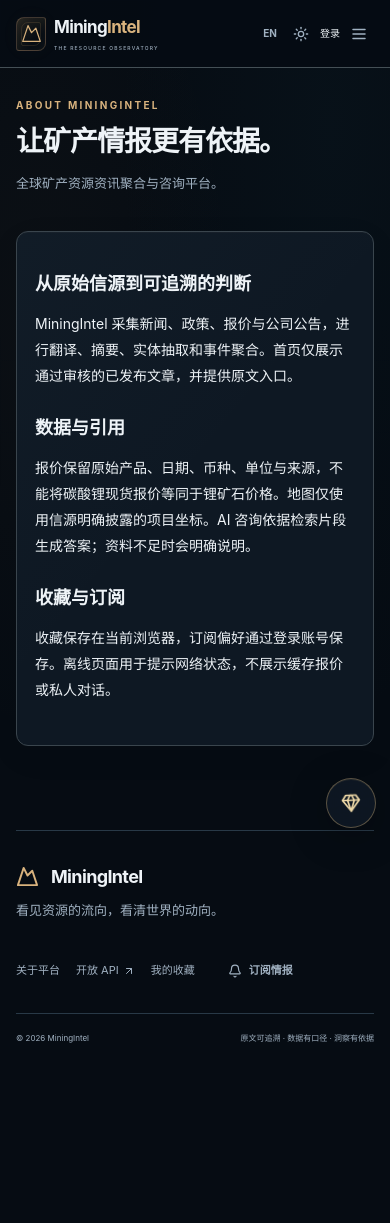
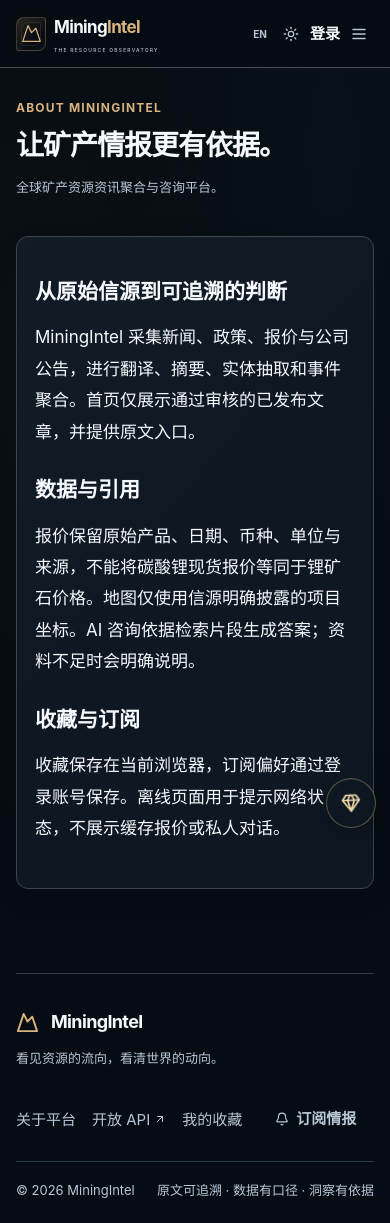
Before and after one commit to long867/-, a Next.js app in the folder frontend/: page /about in a window 390 px wide. Before the commit the page ends 1066 px from the top, so only its background shows below. Built offline with nearby package versions, Linux system fonts and the light colour scheme.

Commit message:
Improve readable typography and contrast across the public site [skip ci]

```diff
--- a/frontend/app/layout.tsx
+++ b/frontend/app/layout.tsx
@@ -8,6 +8,7 @@ import "./fonts.css";
 import "./globals.css";
 import "./mineral-design.css";
 import "./mineral-luxe.css";
+import "./readability.css";
 export const metadata: Metadata = {
   title: {
     default: "MiningIntel · 全球矿产情报",
--- /dev/null
+++ b/frontend/app/readability.css
@@ -0,0 +1,361 @@
+/* Reading hierarchy shared by the observatory, articles and decision workspace. */
+:root {
+  --text: #f5f8fc;
+  --copy: #d8e3ed;
+  --muted: #b8c7d6;
+  --reading-size: 16px;
+  --label-size: 13px;
+}
+
+[data-theme="light"] {
+  --text: #142b38;
+  --copy: #344b5a;
+  --muted: #465d6c;
+}
+
+body {
+  font-size: var(--reading-size);
+  line-height: 1.8;
+}
+
+h1,
+h2,
+h3 {
+  font-weight: 700;
+}
+
+h2,
+.panel-title {
+  font-size: 21px;
+  line-height: 1.6;
+}
+
+.article-card h3,
+.hot-card h3,
+.policy-card h3,
+.directory-card h2 {
+  font-size: 20px;
+  line-height: 1.7;
+  font-weight: 700;
+  letter-spacing: 0;
+}
+
+.article-summary,
+.hot-card p,
+.policy-card p,
+.observatory-hero .subtitle,
+.consult-panel p,
+.research-entry p,
+.observatory-card-description,
+.detail-lead {
+  font-size: var(--reading-size);
+  line-height: 1.9;
+  color: var(--copy);
+}
+
+.article-card {
+  contain-intrinsic-size: auto 320px;
+}
+
+.answer,
+.reading-content,
+.detail-content,
+.digest-prose {
+  font-size: 17px;
+  line-height: 1.95;
+  color: var(--text);
+}
+
+.question,
+.evidence {
+  font-size: var(--reading-size);
+}
+
+.loading,
+.empty,
+.empty p,
+.error,
+.chart-caption,
+.pagination,
+.admin-table {
+  font-size: 14px;
+  line-height: 1.8;
+}
+
+.text-red-700 {
+  color: var(--red);
+}
+
+.main-nav a,
+.mobile-nav a,
+.header .login-link {
+  font-size: 15px;
+  font-weight: 600;
+}
+
+.main-nav {
+  gap: 4px;
+}
+
+.main-nav a {
+  padding-inline: 9px;
+}
+
+.brand small {
+  font-size: 10px;
+  letter-spacing: 1.1px;
+}
+
+.btn,
+.tabs button,
+.filter-panel button,
+.filter-panel select,
+.filter-panel input,
+.policy-filters label,
+.policy-filters input,
+.policy-filters select,
+.observatory-primary,
+.observatory-secondary,
+.research-question,
+.source-form label {
+  font-size: 15px;
+  line-height: 1.6;
+}
+
+.article-meta,
+.date-filter,
+.filter-meta,
+.reading-meta,
+.timeline-date,
+.ticker-label,
+.ticker-group a,
+.hot-meta,
+.category-tag,
+.article-tags a,
+.article-tags button,
+.tag,
+.score,
+.policy-meta,
+.impact-score,
+.source-link,
+.source-card,
+.rank,
+.panel-title small,
+.snapshot-product > span,
+.snapshot-value > span,
+.snapshot-dates,
+.snapshot-source,
+.element-count,
+.mineral-watch-foot,
+.observatory-context,
+.observatory-context-note,
+.hero-capabilities,
+.resource-atlas-topline,
+.atlas-footer,
+.atlas-footnote,
+.globe-footer,
+.globe-region-strip > button,
+.globe-region-strip > button > small,
+.observatory-metric > div > span,
+.footer-bottom {
+  font-size: var(--label-size);
+  line-height: 1.65;
+}
+
+.article-meta .category-tag,
+.tag,
+.article-tags a,
+.article-tags button,
+.score {
+  font-weight: 500;
+}
+
+.panel-title small,
+.metric-code,
+.micro-label,
+.eyebrow,
+.observatory-hero .eyebrow,
+.hot-rank,
+.hot-rank > span {
+  font-size: 12px;
+  line-height: 1.6;
+  letter-spacing: 1.2px;
+}
+
+.micro-link,
+.snapshot-product a,
+.insight-row,
+.element-name,
+.footer-links,
+.assistant-dock-panel > p,
+.assistant-quick-questions > a {
+  font-size: 15px;
+  line-height: 1.8;
+}
+
+.observatory-card-heading > span:first-child,
+.consult-panel h3,
+.assistant-dock-heading > span {
+  font-size: 18px;
+  font-weight: 650;
+}
+
+.observatory-metric > div {
+  flex-wrap: wrap;
+  gap: 6px 12px;
+}
+
+.observatory-metric strong,
+.snapshot-value strong {
+  font-size: 38px;
+  font-weight: 650;
+  line-height: 1.2;
+}
+
+.metric-serial {
+  font-size: 11px;
+  opacity: 0.85;
+}
+
+.globe-focus-card > strong {
+  font-size: 20px;
+  font-weight: 650;
+}
+
+.globe-focus-count {
+  font-size: 24px;
+}
+
+.globe-focus-eyebrow {
+  flex-wrap: wrap;
+}
+
+.globe-focus-count small,
+.globe-focus-eyebrow,
+.globe-focus-coordinates,
+.globe-instruction,
+.globe-axis-label,
+.globe-axis-label span,
+.observatory-clock,
+.observatory-clock > span,
+.assistant-dock-trigger small,
+.assistant-dock-panel > small {
+  font-size: 12px;
+  line-height: 1.65;
+  letter-spacing: 0.5px;
+}
+
+.globe-region-strip {
+  flex-wrap: wrap;
+}
+
+.globe-region-strip > button {
+  flex: 1 1 90px;
+}
+
+.globe-footer,
+.footer-links,
+.footer-bottom,
+.hero-capabilities {
+  flex-wrap: wrap;
+}
+
+.assistant-dock-trigger {
+  font-size: 16px;
+}
+
+.assistant-dock-form input,
+input,
+select,
+textarea {
+  font-size: var(--reading-size);
+}
+
+.text-xs {
+  font-size: var(--label-size);
+  line-height: 1.65;
+}
+
+.text-sm {
+  font-size: 15px;
+  line-height: 1.8;
+}
+
+.text-base {
+  font-size: var(--reading-size);
+}
+
+.recharts-cartesian-axis-tick-value {
+  font-size: 13px;
+}
+
+@media (max-width: 1279px) {
+  .mobile-nav a {
+    font-size: 16px;
+  }
+}
+
+@media (max-width: 800px) {
+  .article-card {
+    contain-intrinsic-size: auto 360px;
+  }
+
+  .article-card h3,
+  .hot-card h3,
+  .policy-card h3 {
+    font-size: 19px;
+  }
+
+  .article-bottom {
+    flex-wrap: wrap;
+  }
+
+  .article-actions {
+    margin-left: auto;
+  }
+
+  .element-watchlist {
+    grid-template-columns: repeat(auto-fit, minmax(62px, 1fr));
+  }
+
+  .observatory-card-heading {
+    flex-wrap: wrap;
+  }
+
+  .observatory-metric strong {
+    font-size: 32px;
+  }
+
+  .observatory-metric > div > span,
+  .metric-code {
+    font-size: 12px;
+  }
+
+  .metric-serial {
+    display: none;
+  }
+
+  .globe-instruction {
+    left: 12px;
+    bottom: 12px;
+    max-width: 42%;
+    font-size: 11px;
+  }
+
+  .globe-focus-card {
+    right: 10px;
+    bottom: 10px;
+    min-width: 0;
+    max-width: 55%;
+    padding: 10px 12px;
+  }
+
+  .globe-focus-card > strong {
+    font-size: 18px;
+  }
+
+  .globe-focus-coordinates {
+    font-size: 11px;
+    letter-spacing: 0;
+  }
+}
```
